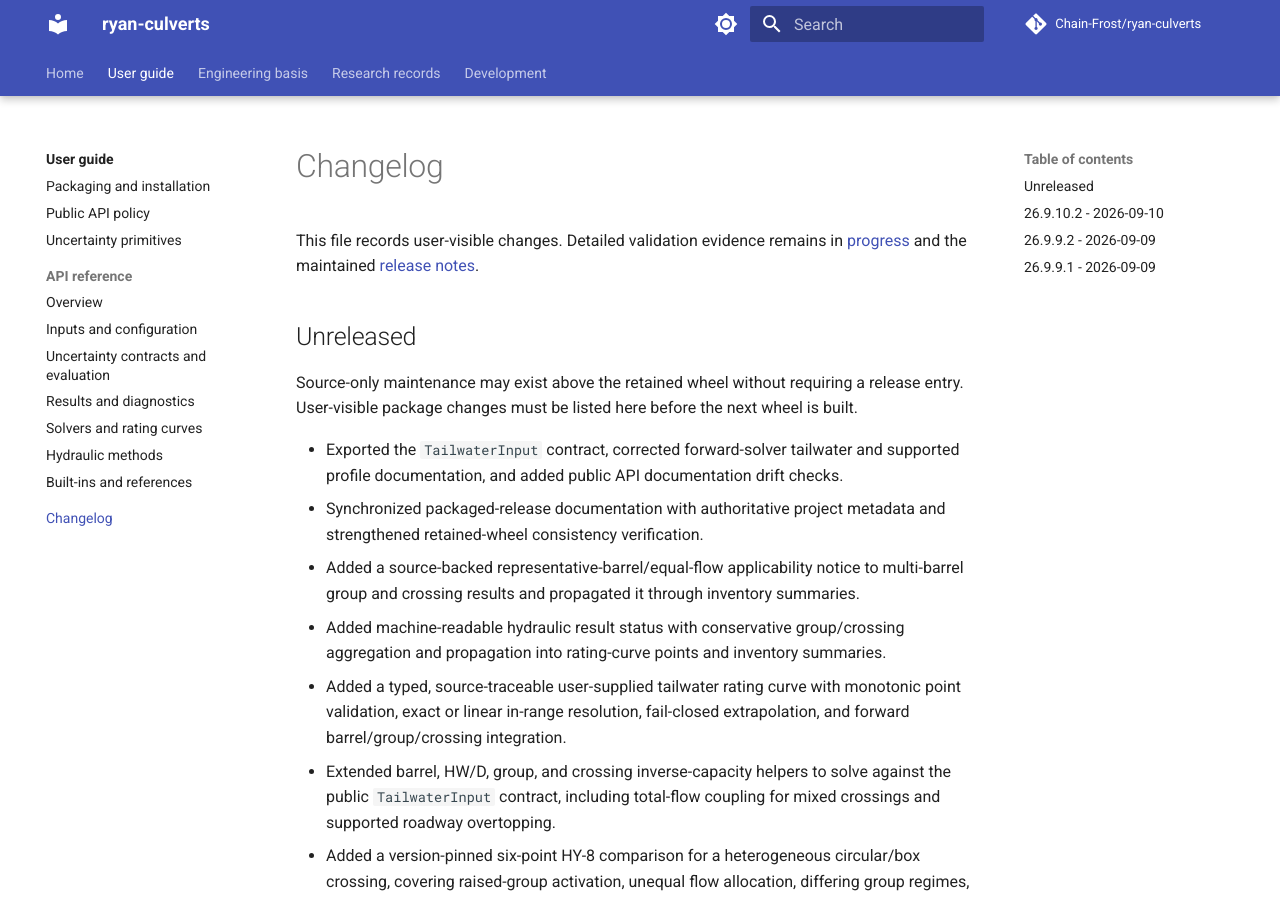
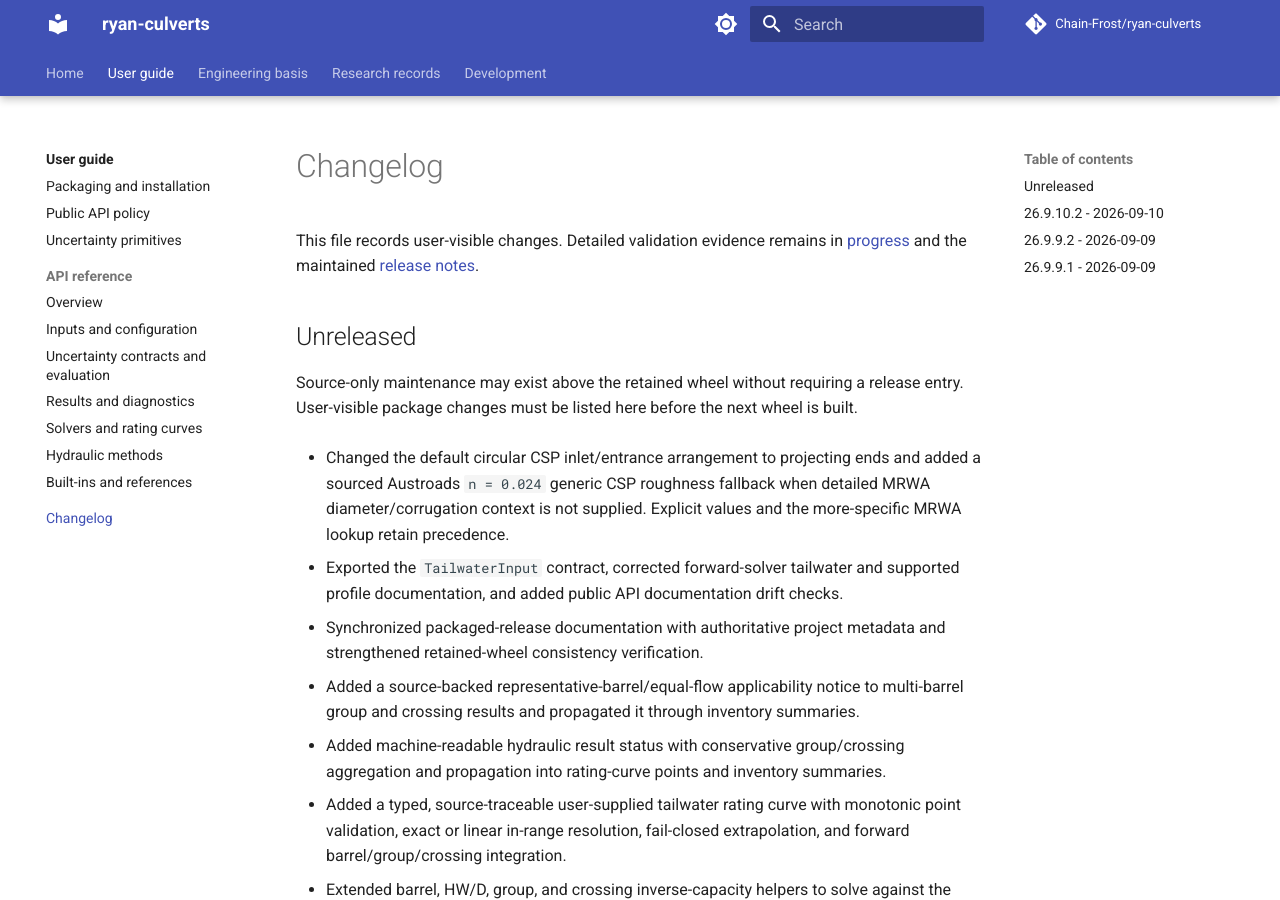
Before and after one commit to Chain-Frost/ryan-culverts, an MkDocs documentation site: the page built from docs/changelog.md, in a window 1280 px wide and 900 px high. Built offline with MkDocs 1.6.1 and Material for MkDocs 9.7.7, drawn with Linux system fonts in a browser that asks for light colours; comment, search, counter and statistics services are not loaded.

Commit message:
Document revised CSP defaults

```diff
--- a/docs/changelog.md
+++ b/docs/changelog.md
@@ -7,6 +7,11 @@ This file records user-visible changes. Detailed validation evidence remains in
 
 Source-only maintenance may exist above the retained wheel without requiring a release
 entry. User-visible package changes must be listed here before the next wheel is built.
+
+- Changed the default circular CSP inlet/entrance arrangement to projecting ends and added
+  a sourced Austroads `n = 0.024` generic CSP roughness fallback when detailed MRWA
+  diameter/corrugation context is not supplied. Explicit values and the more-specific MRWA
+  lookup retain precedence.
 
 - Exported the `TailwaterInput` contract, corrected forward-solver tailwater and supported
   profile documentation, and added public API documentation drift checks.
```
